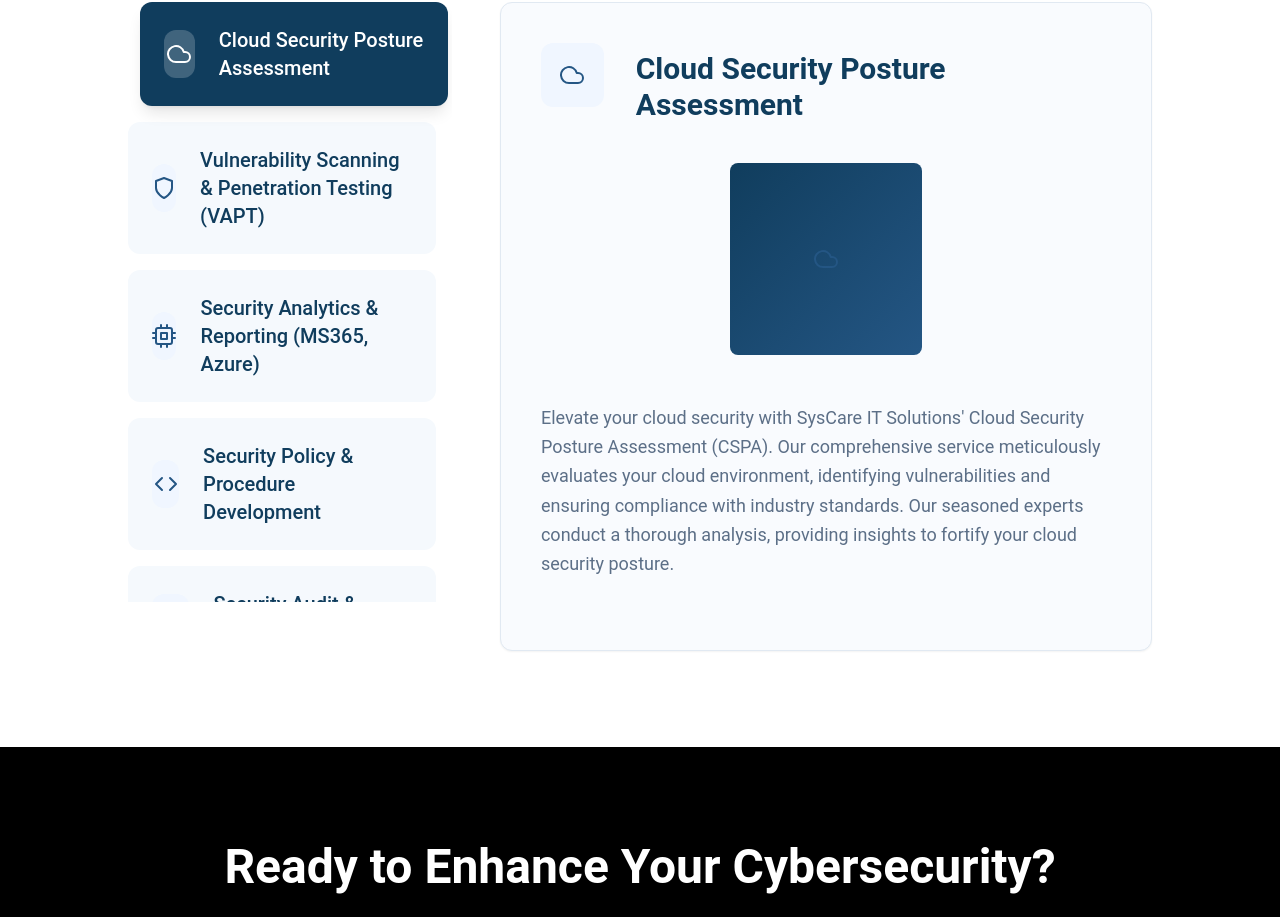
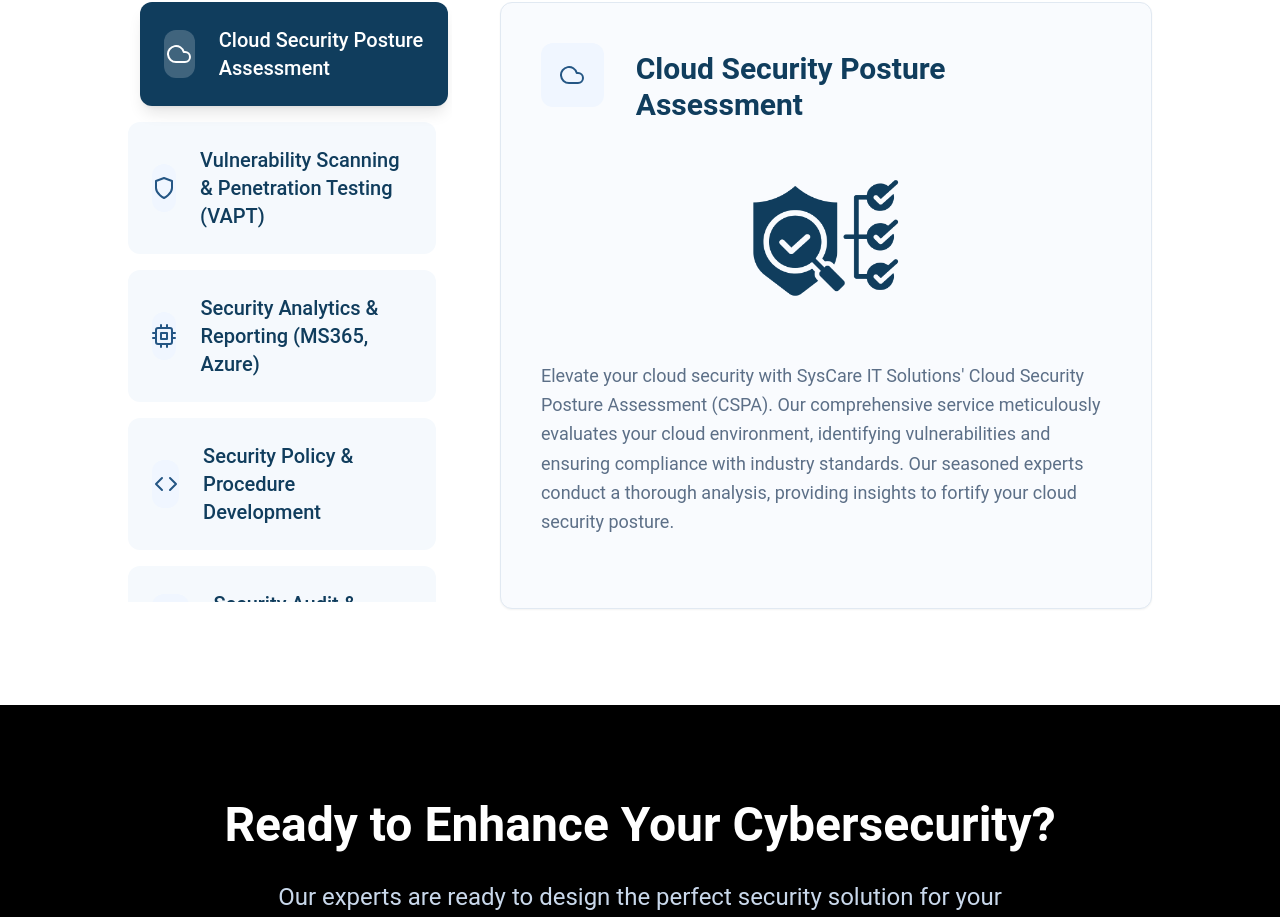
Before and after one commit to syscaredigital/MSPAU, a React (Vite) app in the folder frontend/: page /CyberSecurityConsultancyServices in a window 1280 px wide. Shown: the part 1800-2717 px from the top of the page. Built offline with nearby package versions, Linux system fonts and the light colour scheme.

Commit message:
nabee
error fixed

```diff
--- a/frontend/src/pages/CyberSecurityConsultancyServices.jsx
+++ b/frontend/src/pages/CyberSecurityConsultancyServices.jsx
@@ -449,9 +449,12 @@ const CyberSecurityConsultancyServicesPage = () => {
 
                 {/* Service Graphic - Now positioned under title but above description */}
                 <div className="mb-8 p-4 flex justify-center">
-                  <div className="w-48 h-48 bg-gradient-to-br from-[#103d5d] to-[#245684] rounded-lg flex items-center justify-center">
-                    {services[activeTab].icon}
-                  </div>
+                  <img
+                    src={services[activeTab].image}
+                    alt={`${services[activeTab].title} infrastructure`}
+                    className="w-[150px] h-[150px] object-cover rounded-lg"
+                    style={{ maxWidth: '100%', height: 'auto' }}
+                  />
                 </div>
 
                 <p className="text-[#5c6f87] text-lg mb-8 leading-relaxed">{services[activeTab].content}</p>
```
